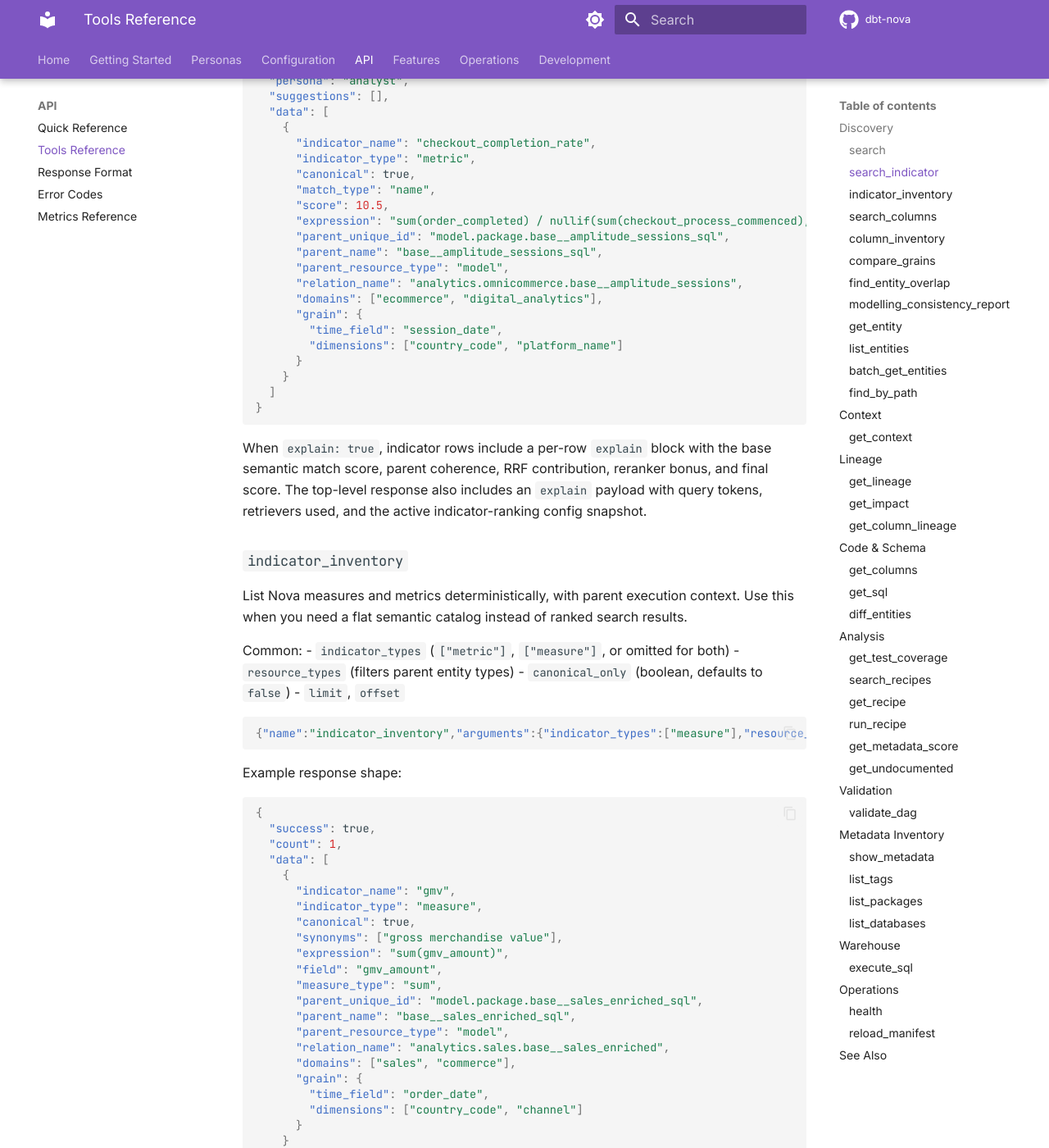
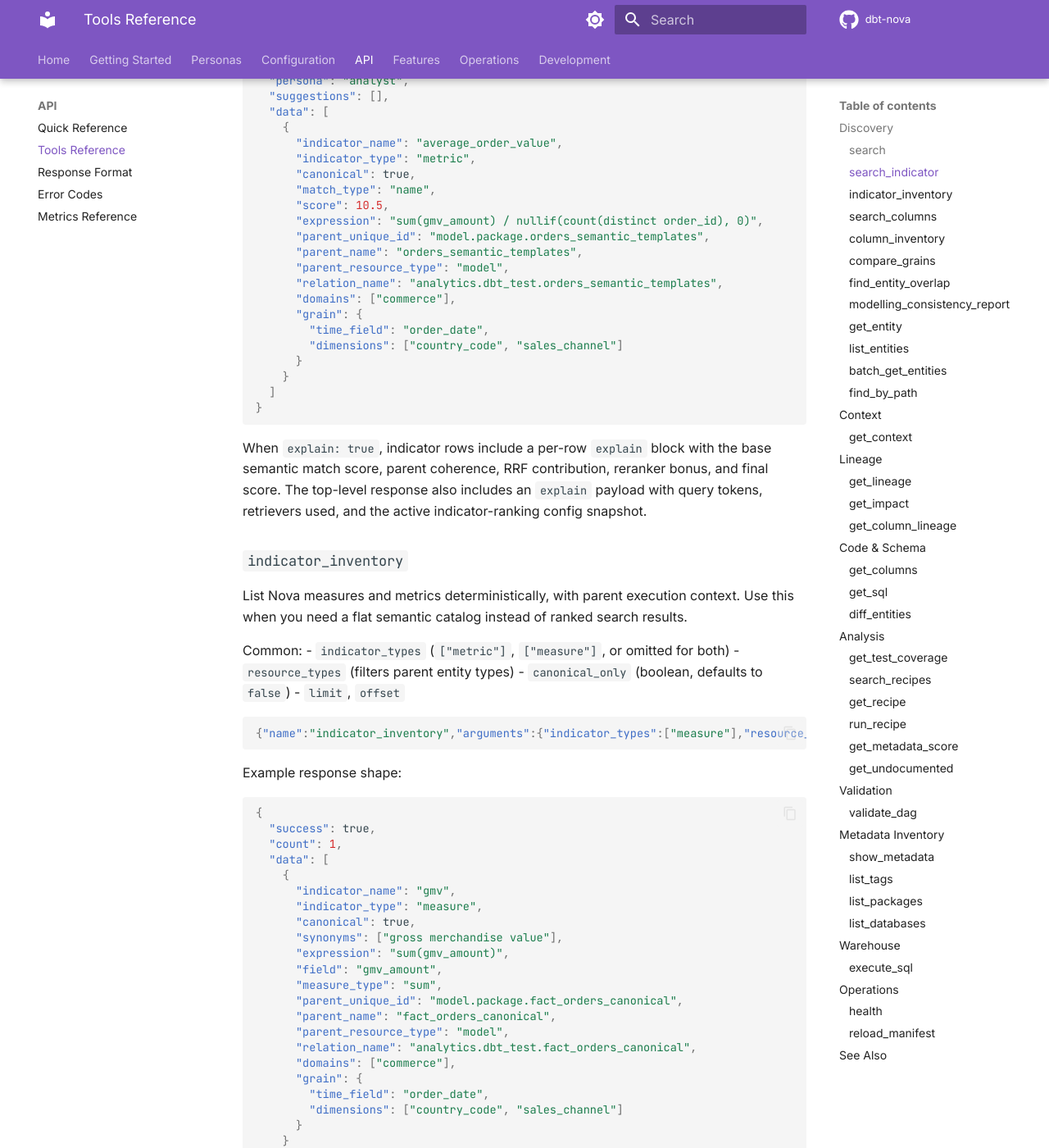
Before and after one commit to joe-broadhead/dbt-nova, an MkDocs documentation site: the page built from docs/api/tools.md, in a window 1280 px wide and 1400 px high, scrolled down 2223 px. Shown: the whole window at 82% size. Built offline with MkDocs 1.6.1 and Material for MkDocs 9.7.7, drawn with Linux system fonts in a browser that asks for light colours; comment, search, counter and statistics services are not loaded; some of the changed text lies outside the part shown.

Commit message:
Sanitize public examples and search fixtures

````diff
--- a/docs/api/tools.md
+++ b/docs/api/tools.md
@@ -99,7 +99,7 @@ Common:
 - `limit`, `offset`, `min_score`
 
 ```json
-{"name":"search_indicator","arguments":{"query":"checkout completion rate","indicator_types":["metric"],"resource_types":["model"],"persona":"analyst","limit":5,"offset":0}}
+{"name":"search_indicator","arguments":{"query":"average order value","indicator_types":["metric"],"resource_types":["model"],"persona":"analyst","limit":5,"offset":0}}
 ```
 
 Example response shape:
@@ -112,20 +112,20 @@ Example response shape:
   "suggestions": [],
   "data": [
     {
-      "indicator_name": "checkout_completion_rate",
+      "indicator_name": "average_order_value",
       "indicator_type": "metric",
       "canonical": true,
       "match_type": "name",
       "score": 10.5,
-      "expression": "sum(order_completed) / nullif(sum(checkout_process_commenced), 0)",
-      "parent_unique_id": "model.package.base__amplitude_sessions_sql",
-      "parent_name": "base__amplitude_sessions_sql",
+      "expression": "sum(gmv_amount) / nullif(count(distinct order_id), 0)",
+      "parent_unique_id": "model.package.orders_semantic_templates",
+      "parent_name": "orders_semantic_templates",
       "parent_resource_type": "model",
-      "relation_name": "analytics.omnicommerce.base__amplitude_sessions",
-      "domains": ["ecommerce", "digital_analytics"],
+      "relation_name": "analytics.dbt_test.orders_semantic_templates",
+      "domains": ["commerce"],
       "grain": {
-        "time_field": "session_date",
-        "dimensions": ["country_code", "platform_name"]
+        "time_field": "order_date",
+        "dimensions": ["country_code", "sales_channel"]
       }
     }
   ]
@@ -166,14 +166,14 @@ Example response shape:
       "expression": "sum(gmv_amount)",
       "field": "gmv_amount",
       "measure_type": "sum",
-      "parent_unique_id": "model.package.base__sales_enriched_sql",
-      "parent_name": "base__sales_enriched_sql",
+      "parent_unique_id": "model.package.fact_orders_canonical",
+      "parent_name": "fact_orders_canonical",
       "parent_resource_type": "model",
-      "relation_name": "analytics.sales.base__sales_enriched",
-      "domains": ["sales", "commerce"],
+      "relation_name": "analytics.dbt_test.fact_orders_canonical",
+      "domains": ["commerce"],
       "grain": {
         "time_field": "order_date",
-        "dimensions": ["country_code", "channel"]
+        "dimensions": ["country_code", "sales_channel"]
       }
     }
   ]
@@ -193,7 +193,7 @@ Common:
 - `limit`, `offset`, `min_score`
 
 ```json
-{"name":"search_columns","arguments":{"query":"spain","resource_types":["model"],"limit":10,"offset":0}}
+{"name":"search_columns","arguments":{"query":"alpha","resource_types":["model"],"limit":10,"offset":0}}
 ```
 
 Example response shape:
@@ -207,16 +207,16 @@ Example response shape:
       "column_name": "country_code",
       "match_type": "example_value",
       "score": 5.25,
-      "matched_value": "spain",
+      "matched_value": "alpha",
       "annotated": true,
       "role": "dimension",
       "semantic_type": "country_code",
       "synonyms": ["market"],
-      "example_values": ["spain", "france"],
-      "parent_unique_id": "model.package.base__sales_enriched_sql",
-      "parent_name": "base__sales_enriched_sql",
+      "example_values": ["alpha", "beta"],
+      "parent_unique_id": "model.package.fact_orders_canonical",
+      "parent_name": "fact_orders_canonical",
       "parent_resource_type": "model",
-      "domains": ["sales", "commerce"]
+      "domains": ["commerce"]
     }
   ]
 }
@@ -249,11 +249,11 @@ Example response shape:
       "role": "dimension",
       "semantic_type": "country_code",
       "synonyms": ["market"],
-      "example_values": ["spain", "france"],
-      "parent_unique_id": "model.package.base__sales_enriched_sql",
-      "parent_name": "base__sales_enriched_sql",
+      "example_values": ["alpha", "beta"],
+      "parent_unique_id": "model.package.fact_orders_canonical",
+      "parent_name": "fact_orders_canonical",
       "parent_resource_type": "model",
-      "domains": ["sales", "commerce"]
+      "domains": ["commerce"]
     }
   ]
 }
@@ -271,7 +271,7 @@ Optional:
 - `entity2_resource_type`
 
 ```json
-{"name":"compare_grains","arguments":{"entity1":"model.package.base__sales_enriched_sql","entity2":"model.package.orders_semantic_templates"}}
+{"name":"compare_grains","arguments":{"entity1":"model.package.fact_orders_canonical","entity2":"model.package.orders_semantic_templates"}}
 ```
 
 ### `find_entity_overlap`
````
Also changed, not shown: docs/getting-started/cli.md (+1 -1 lines), .github/skills/shared/analyst/references/workflow.md, 4 other files.
